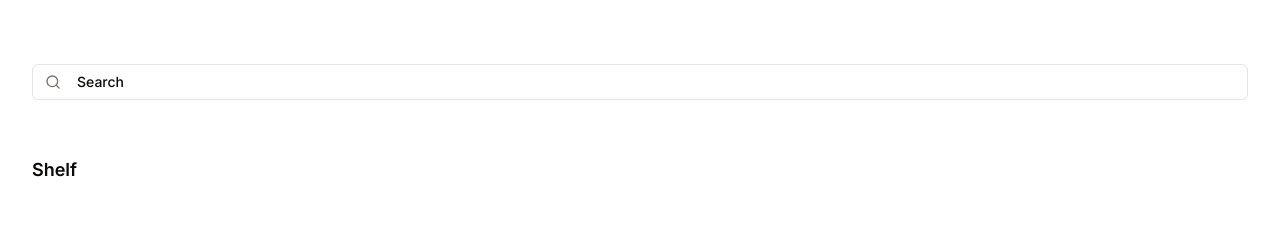
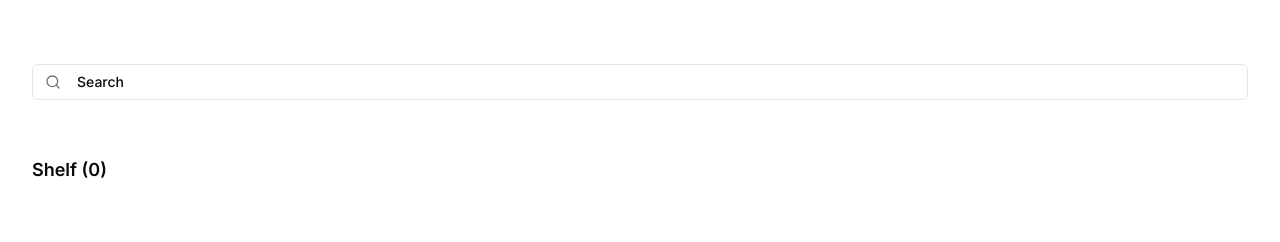
Before and after one commit to emilythedev/valheim-calculator, a React (Vite) app in the folder app/: page / in a window 1280 px wide. Shown: the top 242 px of the page. Built offline with nearby package versions, Linux system fonts and the light colour scheme.

Commit message:
display shelf recipe count

```diff
--- a/app/src/features/recipes/Shelf.tsx
+++ b/app/src/features/recipes/Shelf.tsx
@@ -34,7 +34,7 @@ const Shelf = () => {
   return (
     <>
       <Section>
-        <h2 className="py-2 text-lg font-semibold">Shelf</h2>
+        <h2 className="py-2 text-lg font-semibold">Shelf ({recipes.length})</h2>
         <div className="text-sm space-y-4">
           {recipes.map((recipeKey, i) => (
             <ShelfItem key={i} recipe={recipeKey} />
```
